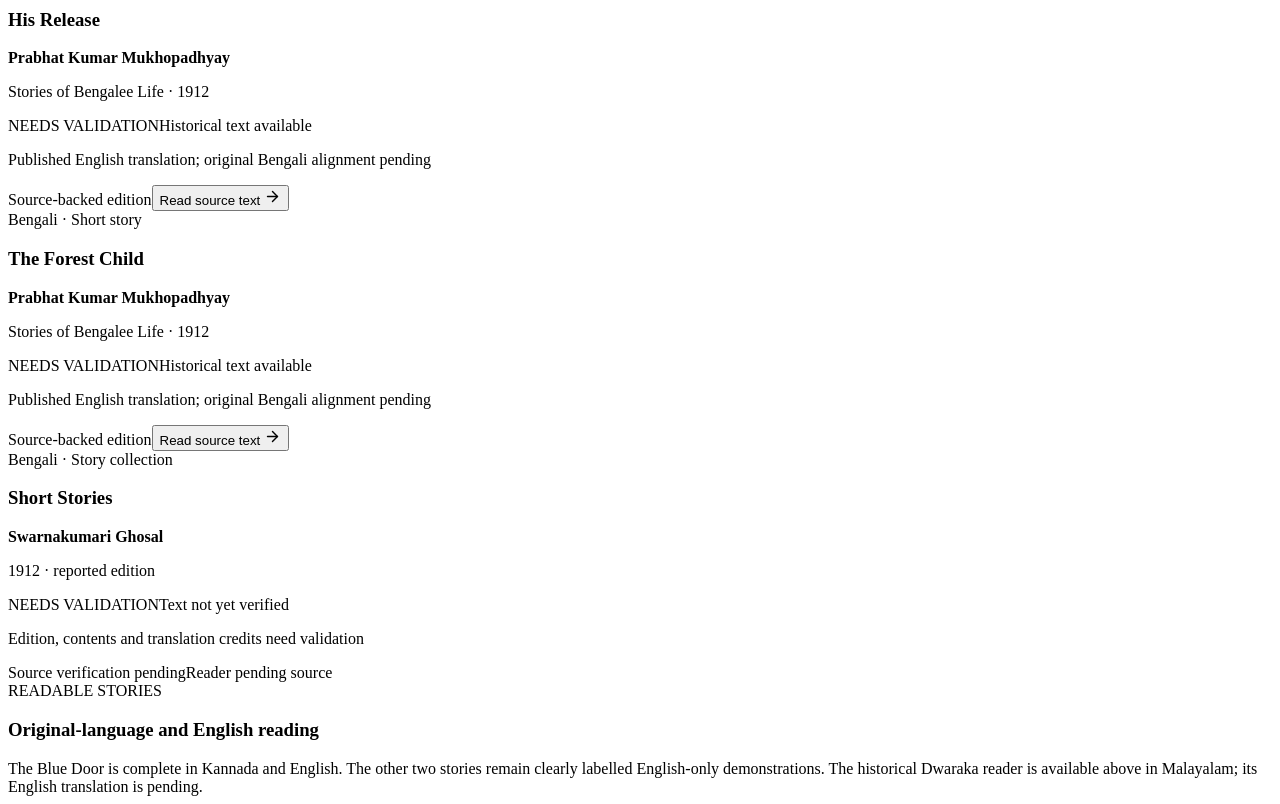
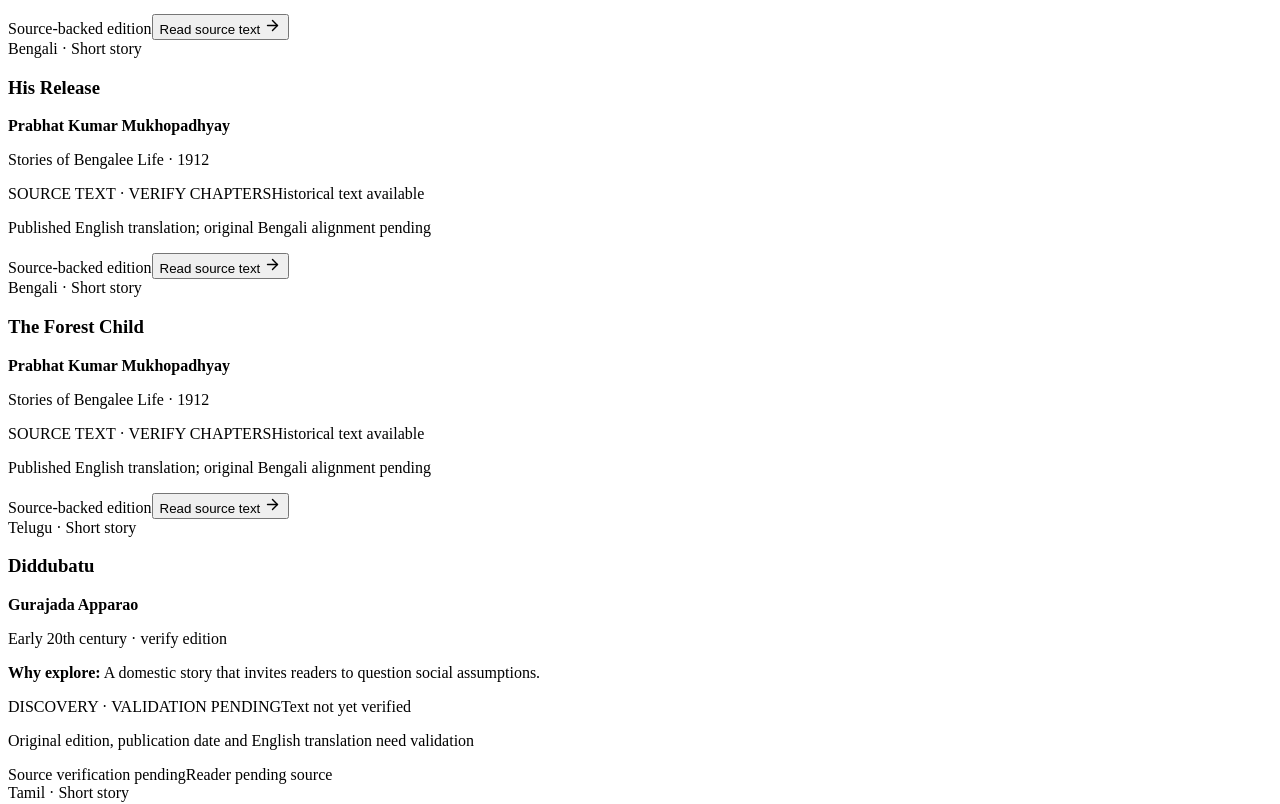
Before and after one commit to scaleblueprint/kathakhoj, a React (Vite) app: page / in a window 1280 px wide. Shown: the part 2874-3678 px from the top of the page. Built offline with nearby package versions, Linux system fonts and the light colour scheme; the HTML template or start-up script is replaced by a standard one.

Commit message:
Expand literary discovery across six more regional works with spoiler-light hooks and transparent reading status

```diff
--- a/src/App.jsx
+++ b/src/App.jsx
@@ -15,14 +15,20 @@ const historicalSelections = [
 ]
 
 const validationCandidates = [
-  {id:'kalikala-vaibhavam',title:'Kalikala Vaibhavam',author:'Moorkoth Kumaran',language:'Malayalam',date:'1896 · reported',kind:'Prose work',status:'Bibliographic details and complete text need validation'},
+  {id:'kalikala-vaibhavam',title:'Kalikala Vaibhavam',author:'Moorkoth Kumaran',language:'Malayalam',date:'1896 · reported',kind:'Prose work',hook:'A chance to explore early Malayalam prose beyond the familiar canon.',status:'Bibliographic details and complete text need validation'},
   {id:'kathasaudham',title:'Kathasaudham · Parts 1–2',author:'Ambadi Narayana Poduval',language:'Malayalam',date:'1923 · reported edition',kind:'Story collection',status:'Contents, edition and complete text need validation'},
   {id:'naalu-kathakal',title:'Naalu Kathakal',author:'Oduvil Kunhikrishna Menon',language:'Malayalam',date:'Edition date unverified',kind:'Four-story collection',status:'Publication date, contents and text need validation'},
-  {id:'rebati',title:'Rebati',author:'Fakir Mohan Senapati',language:'Odia',date:'1898 · reported',kind:'Short story',status:'Original edition and translation need validation'},
+  {id:'rebati',title:'Rebati',author:'Fakir Mohan Senapati',language:'Odia',date:'1898 · reported',kind:'Short story',hook:'A girl’s education becomes the centre of a changing community.',status:'Original edition and translation need validation'},
   {id:'bezbarua-fiction',title:'Early short fiction · title to select',author:'Lakshminath Bezbarua',language:'Assamese',date:'Individual work date unverified',kind:'Author discovery candidate',status:'Specific story, date and source need validation'},
   {id:'prabhat-wiles',title:'The Wiles of a Pleader',author:'Prabhat Kumar Mukhopadhyay',language:'Bengali',date:'Stories of Bengalee Life · 1912',kind:'Short story',status:'Published English translation; original Bengali alignment pending',sourcePage:'Stories_of_Bengalee_Life/The_Wiles_of_a_Pleader',sourceDomain:'en.wikisource.org',readerReady:true,chaptered:true,chapterCount:5,translator:'Prabhat Kumar Mukhopadhyay'},
   {id:'prabhat-release',title:'His Release',author:'Prabhat Kumar Mukhopadhyay',language:'Bengali',date:'Stories of Bengalee Life · 1912',kind:'Short story',status:'Published English translation; original Bengali alignment pending',sourcePage:'Stories_of_Bengalee_Life/His_Release',sourceDomain:'en.wikisource.org',readerReady:true,chaptered:true,chapterCount:8,translator:'Prabhat Kumar Mukhopadhyay'},
   {id:'prabhat-forest',title:'The Forest Child',author:'Prabhat Kumar Mukhopadhyay',language:'Bengali',date:'Stories of Bengalee Life · 1912',kind:'Short story',status:'Published English translation; original Bengali alignment pending',sourcePage:'Stories_of_Bengalee_Life/The_Forest_Child',sourceDomain:'en.wikisource.org',readerReady:true,chaptered:true,chapterCount:3,translator:'See source edition'},
+  {id:'diddubatu',title:'Diddubatu',author:'Gurajada Apparao',language:'Telugu',date:'Early 20th century · verify edition',kind:'Short story',hook:'A domestic story that invites readers to question social assumptions.',status:'Original edition, publication date and English translation need validation'},
+  {id:'ponnagaram',title:'Ponnagaram',author:'Pudhumaipithan',language:'Tamil',date:'20th century · verify edition',kind:'Short story',hook:'A sharp, unsettling glimpse of city life and social inequality.',status:'Source text and translation availability need validation'},
+  {id:'kadavulum-kandasami',title:'Kadavulum Kandasami Pillaiyum',author:'Pudhumaipithan',language:'Tamil',date:'20th century · verify edition',kind:'Satirical short story',hook:'What happens when the divine meets an ordinary person in everyday life?',status:'Source edition and translation need validation'},
+  {id:'mosarina-mangamma',title:'Mosarina Mangamma',author:'Masti Venkatesha Iyengar',language:'Kannada',date:'20th century · verify edition',kind:'Short story',hook:'A character-led portrait of a woman and the world around her.',status:'Publication details, source and translation need validation'},
+  {id:'bade-ghar-ki-beti',title:'Bade Ghar Ki Beti',author:'Munshi Premchand',language:'Hindi',date:'Early 20th century · verify edition',kind:'Short story',hook:'A family conflict becomes a study of pride, relationships and reconciliation.',status:'Original text edition and translation need validation'},
+  {id:'balyakalasakhi',title:'Balyakalasakhi',author:'Vaikom Muhammad Basheer',language:'Malayalam',date:'1944 · reported',kind:'Novella',hook:'A tender, bittersweet story of childhood bonds and the lives that follow.',status:'Edition and licensed reading text need validation; discovery metadata only'},
   {id:'swarnakumari-stories',title:'Short Stories',author:'Swarnakumari Ghosal',language:'Bengali',date:'1912 · reported edition',kind:'Story collection',status:'Edition, contents and translation credits need validation'}
 ]
 
@@ -305,7 +311,7 @@ function App() {
 
           <div className="candidate-card"><div><div className="eyebrow">HISTORICAL WORK · 1893 · ORIGINAL MALAYALAM</div><h3>ദ്വാരക <span>· Dwaraka</span></h3><p>Malayalam short story by Vengayil Kunhiraman Nayanar. Read the historical Malayalam original inside the app, with author and source information. The English translation is still pending.</p><div className="candidate-tags"><span>Prose only</span><span>Original Malayalam</span><span>English translation pending</span><span>Historical original · 1893</span></div></div><button className="primary" onClick={() => { openHistorical() }}>Read the 1893 original <ArrowRight size={18}/></button></div>
           <div className="demo-heading"><div className="eyebrow">MORE REAL HISTORICAL STORIES</div><h3>Published prose, not prototype fiction</h3><p>These are documented English translations of Bengali originals. Open a story to read the source text in-app; original-language alignment is still pending.</p></div><div className="story-grid">{historicalSelections.map(item => <article className="story-card" key={item.id}><div className="story-card__body"><div className="eyebrow">HISTORICAL PROSE · {item.edition}</div><h3>{item.title}</h3><p>{item.author} · {item.language}</p><p>{item.description}</p><div className="story-card__footer"><span>Published English edition</span><button onClick={() => openHistorical(item)}>Read historical text <ArrowRight size={17}/></button></div></div></article>)}</div>
-          <section className="validation-collection" aria-label="Historical works awaiting validation"><div className="demo-heading"><div className="eyebrow">DISCOVERY PREVIEW · NOT YET VERIFIED</div><h3>Beyond Tagore: more voices to explore</h3><p>These are research candidates displayed to test the catalogue design. Titles, dates, source editions, complete texts and translation rights must be validated before publication. Three individual stories from the 1912 collection open at Chapter 1 and offer chapter navigation. Other works need confirmed source editions.</p></div><div className="story-grid">{validationCandidates.map(item => <article className="story-card" key={item.id}><div className="story-card__body"><div className="eyebrow">{item.language} · {item.kind}</div><h3>{item.title}</h3><p><strong>{item.author}</strong></p><p>{item.date}</p><div className="candidate-tags"><span>NEEDS VALIDATION</span><span>{item.readerReady ? 'Historical text available' : 'Text not yet verified'}</span></div><p className="muted">{item.status}</p><div className="story-card__footer"><span>{item.readerReady ? "Source-backed edition" : "Source verification pending"}</span>{item.readerReady ? <button onClick={() => openHistorical(item)}>Read source text <ArrowRight size={17}/></button> : <span>Reader pending source</span>}</div></div></article>)}</div></section>
+          <section className="validation-collection" aria-label="Historical works awaiting validation"><div className="demo-heading"><div className="eyebrow">DISCOVER THE UNFAMILIAR · REGIONAL VOICES</div><h3>Beyond Tagore: more voices to explore</h3><p>Explore real works beyond the usual recommendations. Each card offers a spoiler-light reason to explore it. Reading availability is shown separately: source-backed entries open in the app, while other editions and translations are still being validated.</p></div><div className="story-grid">{validationCandidates.map(item => <article className="story-card" key={item.id}><div className="story-card__body"><div className="eyebrow">{item.language} · {item.kind}</div><h3>{item.title}</h3><p><strong>{item.author}</strong></p><p>{item.date}</p>{item.hook && <p><strong>Why explore:</strong> {item.hook}</p>}<div className="candidate-tags"><span>{item.readerReady ? 'SOURCE TEXT · VERIFY CHAPTERS' : 'DISCOVERY · VALIDATION PENDING'}</span><span>{item.readerReady ? 'Historical text available' : 'Text not yet verified'}</span></div><p className="muted">{item.status}</p><div className="story-card__footer"><span>{item.readerReady ? "Source-backed edition" : "Source verification pending"}</span>{item.readerReady ? <button onClick={() => openHistorical(item)}>Read source text <ArrowRight size={17}/></button> : <span>Reader pending source</span>}</div></div></article>)}</div></section>
           <div className="demo-heading"><div className="eyebrow">READABLE STORIES</div><h3>Original-language and English reading</h3><p>The Blue Door is complete in Kannada and English. The other two stories remain clearly labelled English-only demonstrations. The historical Dwaraka reader is available above in Malayalam; its English translation is pending.</p></div>
           <div className="controls">
             <div className="search"><Search size={18}/><input value={query} onChange={e => setQuery(e.target.value)} placeholder="Search stories, places or themes…" /></div>
```
